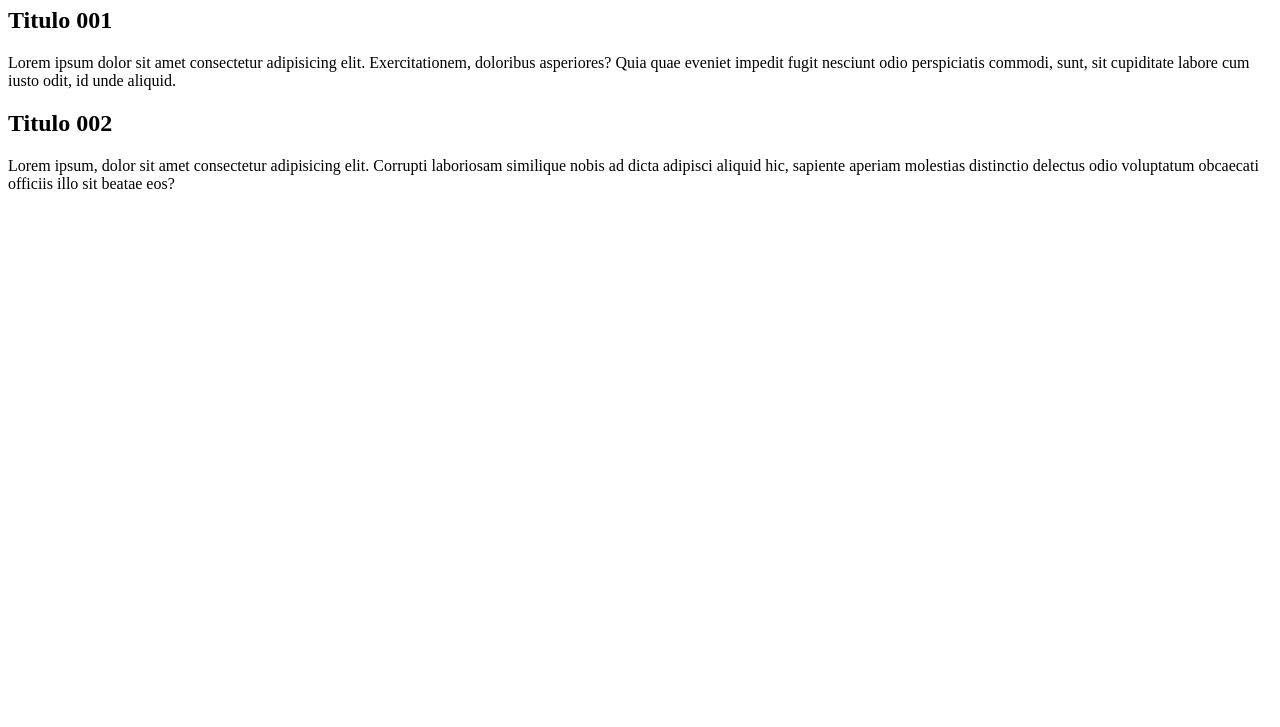
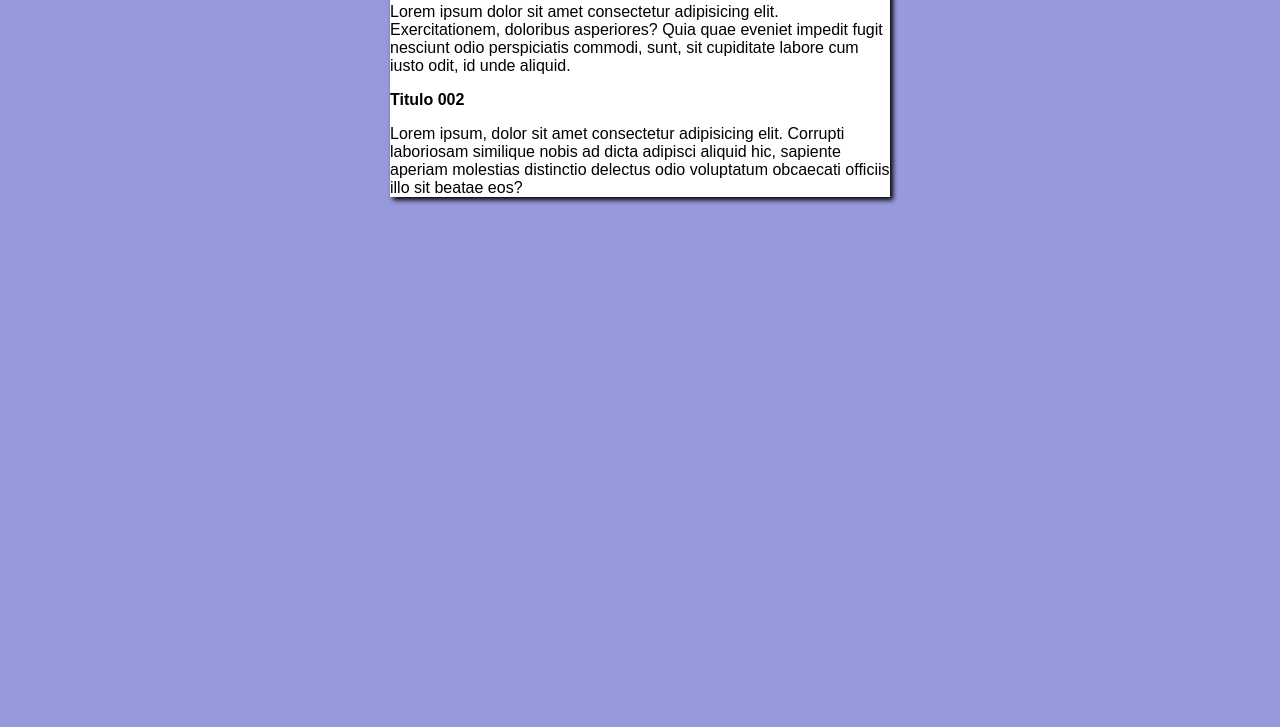
Before and after one commit to danielmendesm/projeto-site, a plain HTML site: page index.html in a window 1280 px wide. Shown: the part 73-800 px from the top of the page. Drawn offline with Linux system fonts and the light colour scheme.

Commit message:
input design

```diff
--- /dev/null
+++ b/estilos/style.css
@@ -0,0 +1,15 @@
+* {
+    font-family: Arial, Helvetica, sans-serif;
+    font-size: 16px;
+}
+
+body {
+    background-color: rgb(152, 152, 221);
+}
+
+main {
+    background-color: white;
+    width: 500px;
+    margin: auto;
+    box-shadow: 3px 3px 5px rgb(0, 0, 0.473);
+}
--- a/index.html
+++ b/index.html
@@ -5,6 +5,7 @@
     <meta http-equiv="X-UA-Compatible" content="IE=edge">
     <meta name="viewport" content="width=device-width, initial-scale=1.0">
     <title>Titulo do site</title>
+    <link rel="stylesheet" href="estilos/style.css">
 </head>
 <body>
     <main>
```
